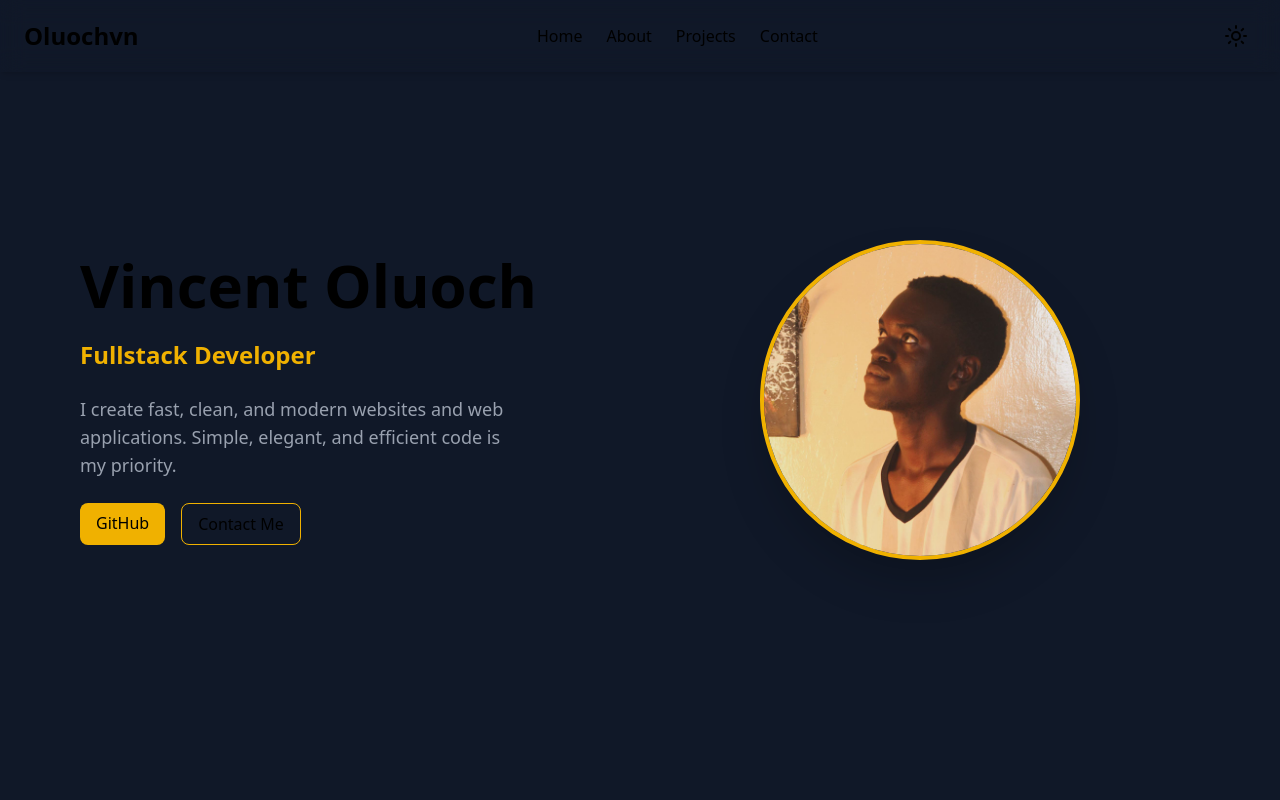
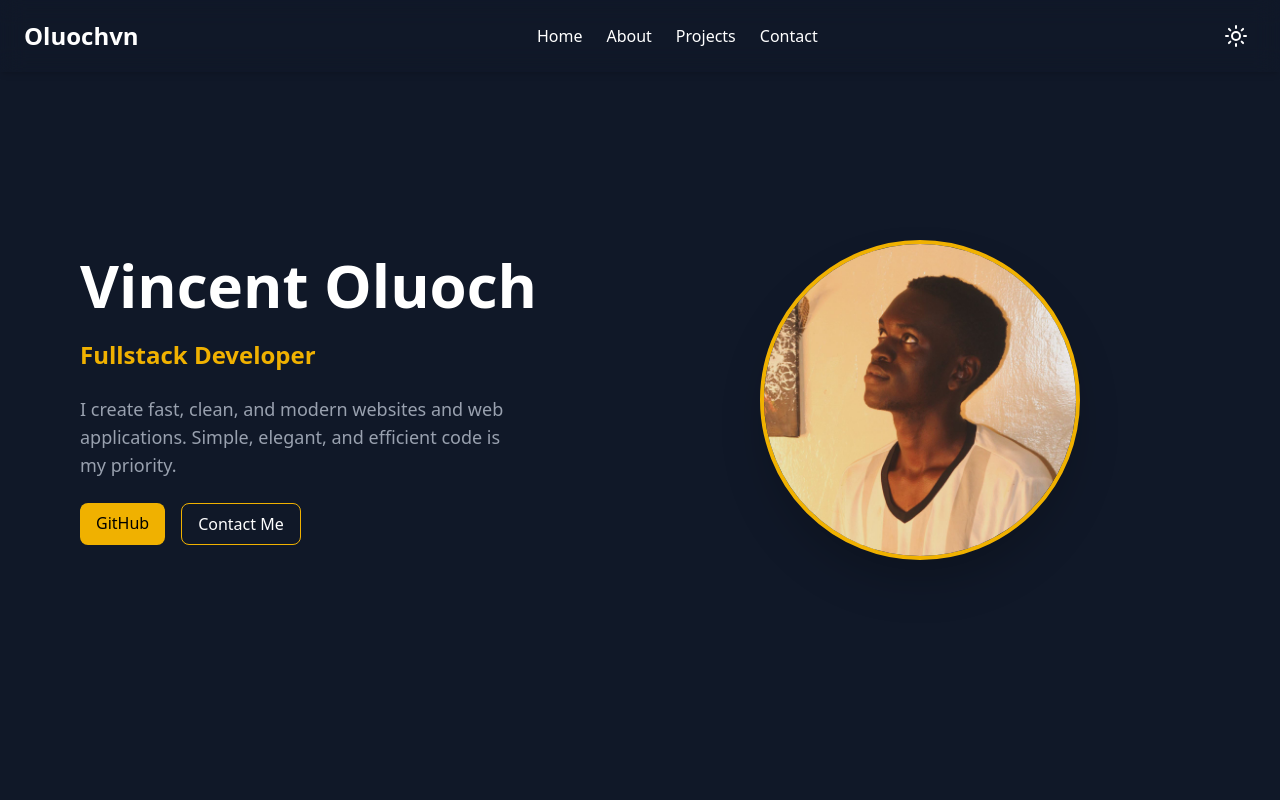
Before and after one commit to oluochvn/p20, a React (Vite) app: page / in a window 1280 px wide. Shown: the top 800 px of the page. Built offline with nearby package versions, Linux system fonts and the light colour scheme.

Commit message:
Fix className syntax in App.tsx

```diff
--- a/src/App.tsx
+++ b/src/App.tsx
@@ -40,7 +40,7 @@ function App() {
   };
 
   return (
-    <div className={`${dark ? "bg-gray-900 text-white" : "bg-gray-50 text-gray-900"}'transition-colors duration-500 font-sans min-h-screen`}>
+    <div className={`${dark ? "bg-gray-900 text-white" : "bg-gray-50 text-gray-900"} transition-colors duration-500 font-sans min-h-screen`}>
       {/* Navbar */}
       <nav className="fixed top-0 w-full backdrop-blur-md bg-opacity-70 z-50 shadow-md">
         <div className="max-w-7xl mx-auto flex items-center justify-between px-6 py-4">
```
